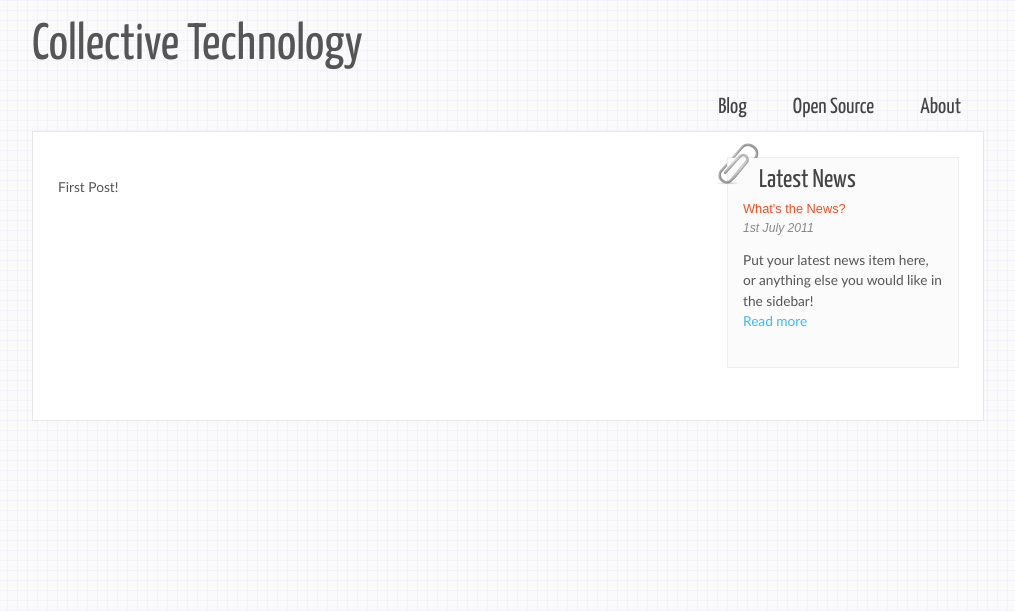
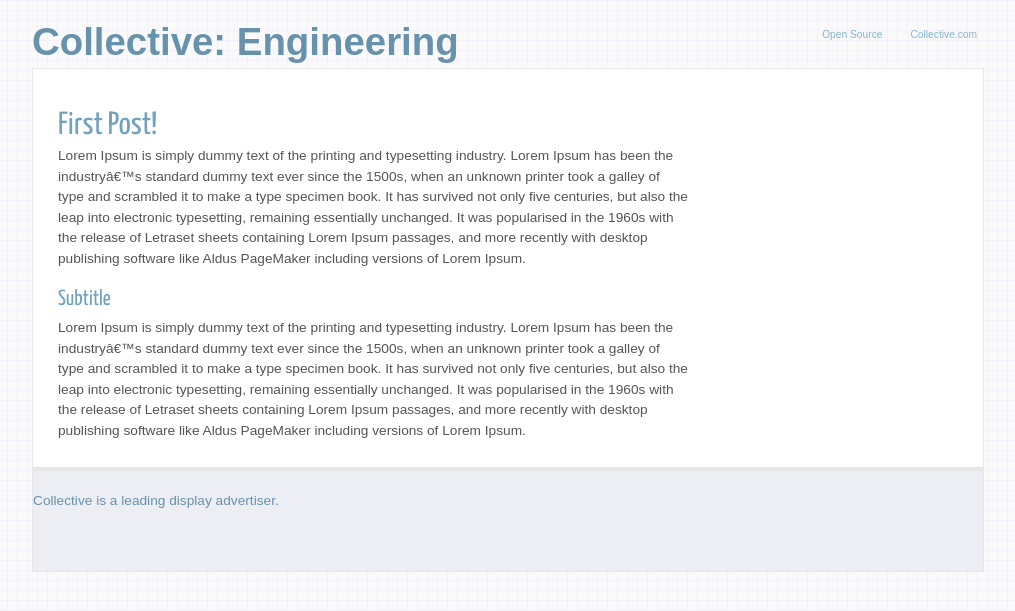
Before and after one commit to collectivemedia/collectivemedia.github.com, a Jekyll site: the page built from _posts/2012-09-10-first-post.md, in a window 1280 px wide. Shown: the top 611 px of the page, without its empty margins (133-1148 px from the left). Built offline with Jekyll 4.4.1, drawn with Linux system fonts in a browser that asks for light colours; some web fonts are replaced; Markdown is read by kramdown in place of the engine named in the settings.

Commit message:
Updated theme to be a bit simpler/

```diff
--- a/_layouts/layout.html
+++ b/_layouts/layout.html
@@ -6,7 +6,7 @@
   <meta name="description" content="website description" />
   <meta name="keywords" content="website keywords, website keywords" />
   <meta http-equiv="content-type" content="text/html; charset=windows-1252" />
-  <link rel="stylesheet" type="text/css" href="http://fonts.googleapis.com/css?family=Tangerine&amp;v1" />
+  <link href='http://fonts.googleapis.com/css?family=Source+Sans+Pro:400,700,900|PT+Mono|Droid+Sans+Mono|Numans|PT+Sans+Caption:400,700' rel='stylesheet' type='text/css'>
   <link rel="stylesheet" type="text/css" href="http://fonts.googleapis.com/css?family=Yanone+Kaffeesatz" />
   <link rel="stylesheet" type="text/css" href="/style/style.css" />
 </head>
@@ -15,34 +15,23 @@
   <div id="main">
     <div id="header">
       <div id="logo">
-        <h1>Collective Technology</h1>
+        <h1>Collective: Engineering </h1>
       </div>
       <div id="menubar">
         <ul id="menu">
           <!-- put class="current" in the li tag for the selected page - to highlight which page you're on -->
-          <li><a href="/">Blog</a></li>
           <li><a href="/p/open-source">Open Source</a></li>
-          <li><a href="/p/about">About</a></li>
+          <li><a href="http://collective.com">Collective.com</a></li>
         </ul>
       </div>
     </div>
     <div id="site_content">
-      <div id="sidebar_container">
-        <img class="paperclip" src="/style/paperclip.png" alt="paperclip" />
-        <div class="sidebar">
-        <!-- insert your sidebar items here -->
-        <h3>Latest News</h3>
-        <h4>What's the News?</h4>
-        <h5>1st July 2011</h5>
-        <p>Put your latest news item here, or anything else you would like in the sidebar!<br /><a href="#">Read more</a></p>
-        </div>
-      </div>
       <div id="content">
         {{ content }}
       </div>
     </div>
     <div id="footer">
-      <p></p>
+      <p>Collective is a leading display advertiser.</p>
     </div>
   </div>
 </body>
--- a/_posts/2012-09-10-first-post.md
+++ b/_posts/2012-09-10-first-post.md
@@ -3,4 +3,11 @@
 title: First Post
 ---
 
-First Post!
+# First Post!
+
+Lorem Ipsum is simply dummy text of the printing and typesetting industry. Lorem Ipsum has been the industry's standard dummy text ever since the 1500s, when an unknown printer took a galley of type and scrambled it to make a type specimen book. It has survived not only five centuries, but also the leap into electronic typesetting, remaining essentially unchanged. It was popularised in the 1960s with the release of Letraset sheets containing Lorem Ipsum passages, and more recently with desktop publishing software like Aldus PageMaker including versions of Lorem Ipsum.
+
+
+## Subtitle
+
+Lorem Ipsum is simply dummy text of the printing and typesetting industry. Lorem Ipsum has been the industry's standard dummy text ever since the 1500s, when an unknown printer took a galley of type and scrambled it to make a type specimen book. It has survived not only five centuries, but also the leap into electronic typesetting, remaining essentially unchanged. It was popularised in the 1960s with the release of Letraset sheets containing Lorem Ipsum passages, and more recently with desktop publishing software like Aldus PageMaker including versions of Lorem Ipsum.
--- a/index.html
+++ b/index.html
@@ -7,7 +7,6 @@
   {% for post in site.posts %}
   <li>
     <h3><a href="{{ post.url }}">{{ post.title }}</a></h3>
-    <span>{{ post.date | date: "%B %e, %Y" }}</span>
   </li>
   {% endfor %}
 </ul>
--- a/style/style.css
+++ b/style/style.css
@@ -1,12 +1,12 @@
 html
 { height: 100%;}
 
-*
-{ margin: 0;
-  padding: 0;}
+* {
+  margin: 0;
+  padding: 0; }
 
-body
-{ font: normal .80em 'trebuchet ms', arial, sans-serif;
+body {
+  font: normal 80% 'Numans', sans-serif;
   background: #F7F7F7 url(pattern.png) fixed;
   color: #555;}
 
@@ -20,31 +20,31 @@
 
 h1, h2, h3, h4, h5, h6
 { font: normal 250% 'Yanone Kaffeesatz', arial, sans-serif;
-  color: #444;
-  margin: 0 0 15px 0;
+  color: #73A2BD;
+  margin: 0 0 0px 0;
   padding: 5px 0 5px 0;}
 
 h2
 { font: normal 170% 'Yanone Kaffeesatz', arial, sans-serif;
-  color: #F14E23;
+  color: #73A2BD;
   margin: 0;
   padding: 0 0 8px 0;}
 
 h3
 { font-size: 200%;
   margin: 0 0 9px 0;
-  color: #444;}
+  color: #73A2BD;}
 
 h4, h5, h6
 { margin: 0;
   padding: 0 0 5px 0;
   font: normal 100% arial, sans-serif;
-  color: #F14E23;
+  color: #73A2BD;
   line-height: 1em;}
 
 h5, h6
 { font: italic 95% arial, sans-serif;
-  color: #888;
+  color: #73A2BD;
   padding-bottom: 15px;}
 
 h6
@@ -53,7 +53,7 @@
 a, a:hover
 { outline: none;
   text-decoration: none;
-  color: #35BDF5;}
+  color: #86B4CF;}
 
 a:hover
 { text-decoration: underline;}
@@ -74,10 +74,11 @@
   margin: 20px auto;}
 
 ul
-{ margin: 2px 0 22px 17px;}
+{ margin: 2px 0 0px 0px;}
 
 ul li
-{ list-style-type: circle;
+{ list-style-type: none;
+  list-style: none;
   margin: 0 0 0 0;
   padding: 0 0 4px 5px;}
 
@@ -96,20 +97,19 @@
   margin: 20px auto;}
 
 #header
-{ width: 952px;
-  height: 0px;}
+{ width: 950px;
+  height: 48px;}
 
 #logo
-{ width: 950px;
+{ width: 650px;
   float: left;
   background: transparent;
   padding: 0 0 0px 0px;}
 
 #logo h1
-{ font: normal 400% 'Yanone Kaffeesatz', arial, sans-serif;
+{ font: bold 300% 'Numans', sans-serif;
   padding: 0px 0 0 0px;
-  color: #555;
-  float: left;}
+  color: #6792AB;}
 
 #logo h1 a
 { color: #35BDF5;
@@ -119,17 +119,10 @@
 { color: #555;
   text-decoration: none;}
 
-.slogan
-{ float: right;
-  padding-right: 25px;
-  text-align: right;
-  font: 500% 'tangerine', arial;
-  color: #111;}
-
 #menubar
 { height: 46px;
-  width: 700px;
-  margin: 0px auto -1px auto;
+  width: 300px;
+  margin: 0px auto 1px auto;
   float: right;
   padding: 0px 0 0 0;}
 
@@ -140,18 +133,16 @@
 { float: left;
   padding: 0 0 0px 0px;
   list-style: none;
-  margin: 2px 0 0 0;
+  margin: 0px 0 0 0;
   background: transparent;}
 
 ul#menu li a
-{ font: normal 170% 'Yanone Kaffeesatz', sans-serif;
+{
+  font: normal 80% 'Numans', sans-serif;
   text-decoration: none;
-  color: #444;
-  display: block;
+  color: #86B4CF;
   float: left;
-  height: 20px;
-  padding: 7px 23px 15px 23px;
-  text-align: center;}
+  padding: 7px 5px 15px 23px;}
 
 ul#menu li.current a
 { height: 20px;
@@ -168,38 +159,8 @@
 
 #site_content
 { width: 950px;
-  overflow: hidden;
-  margin: 0 auto 0 auto;
-  padding: 0;
   background: #fff;
   border: 1px solid #E7E7E7;}
-
-#sidebar_container
-{ float: right;
-  width: 250px;
-  margin: 25px 0;}
-
-.sidebar
-{ float: right;
-  width: 200px;
-  margin: 0 24px 27px 0;
-  background: #FBFBFB;
-  border: 1px solid #eee;
-  padding: 0 15px 15px 15px;}
-
-.sidebar h3, .content h1
-{ padding: 10px 15px;
-  margin: 0 1px;}
-
-.sidebar h1
-{ padding: 5px 0 0 0;}
-
-.paperclip
-{ float: left;
-  position: relative;
-  z-index: 0;
-  vertical-align: middle;
-  margin: -27px 0 -60px -30px;}
 
 #content
 { text-align: left;
@@ -212,20 +173,23 @@
 
 #content ul li
 { list-style-type: none;
-  background: url(bullet.png) no-repeat;
+  list-style: none;
   margin: 0 0 6px 0;
   padding: 0 0 4px 25px;
   line-height: 1.5em;}
 
 #footer
 { clear: both;
+  border-top: 3px solid #E7E7E7;
+  border-left: 1px solid #E7E7E7;
+  border-right: 1px solid #E7E7E7;
+  border-bottom: 1px solid #E7E7E7;
+
   width: 100%;
-  font: normal 150% 'yanone kaffeesatz',  arial, sans-serif;
-  height: 85px;
+  height: 75px;
   padding: 20px 0 5px 0;
-  text-align: center;
-  color: #555;
-  background: transparent;
+  color: #6792AB;
+  background-color: #EDEDF4;
   margin-bottom: 20px;}
 
 #footer p
```
